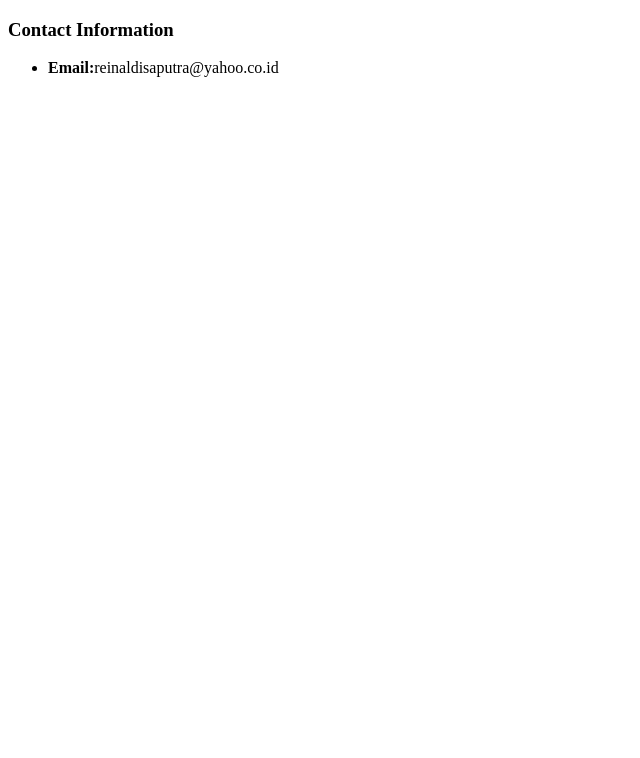
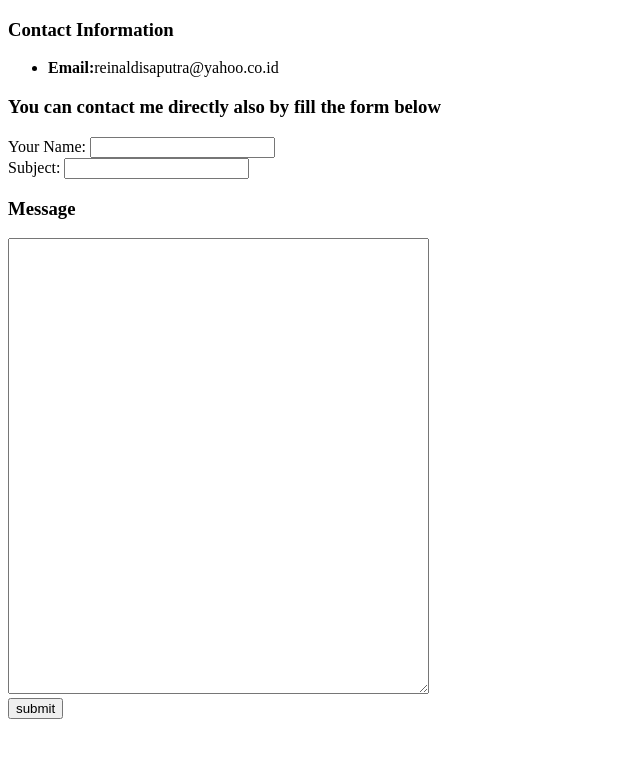
Before and after one commit to reinalseifer/CV, a plain HTML site: page Contact Information.html in a window 1280 px wide. Shown: the whole page, without its empty margins (0-640 px from the left). Drawn offline with Linux system fonts and the light colour scheme.

Commit message:
Add files via upload

```diff
--- a/Contact Information.html
+++ b/Contact Information.html
@@ -12,3 +12,13 @@
 
   </body>
 </html>
+<h3>You can contact me directly also by fill the form below</h3>
+<form action="mailto:reinaldisaputra@yahoo.co.id" method="post" enctype="text/plain">
+  <label>Your Name:</label>
+  <input type="name" name="My Name is" value=""><br>
+  <label>Subject:</label>
+  <input type="Subject" name="Subject" value=""><br>
+  <h3><label>Message</label></h3>
+  <textarea name="My Message" rows="30" cols="50"></textarea><br>
+  <input type="submit" name="" value="submit">
+</form>
```
Also changed, not shown: index.html (+0 -5 lines).
